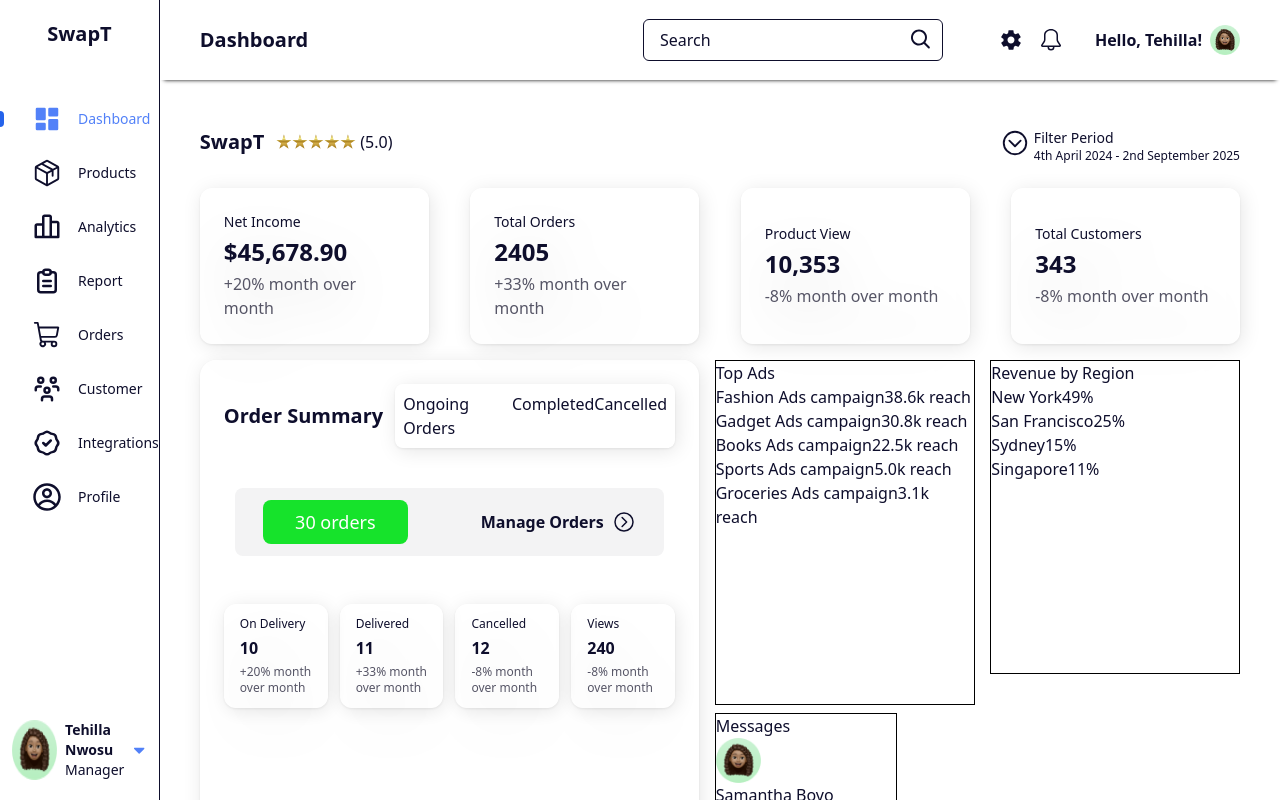
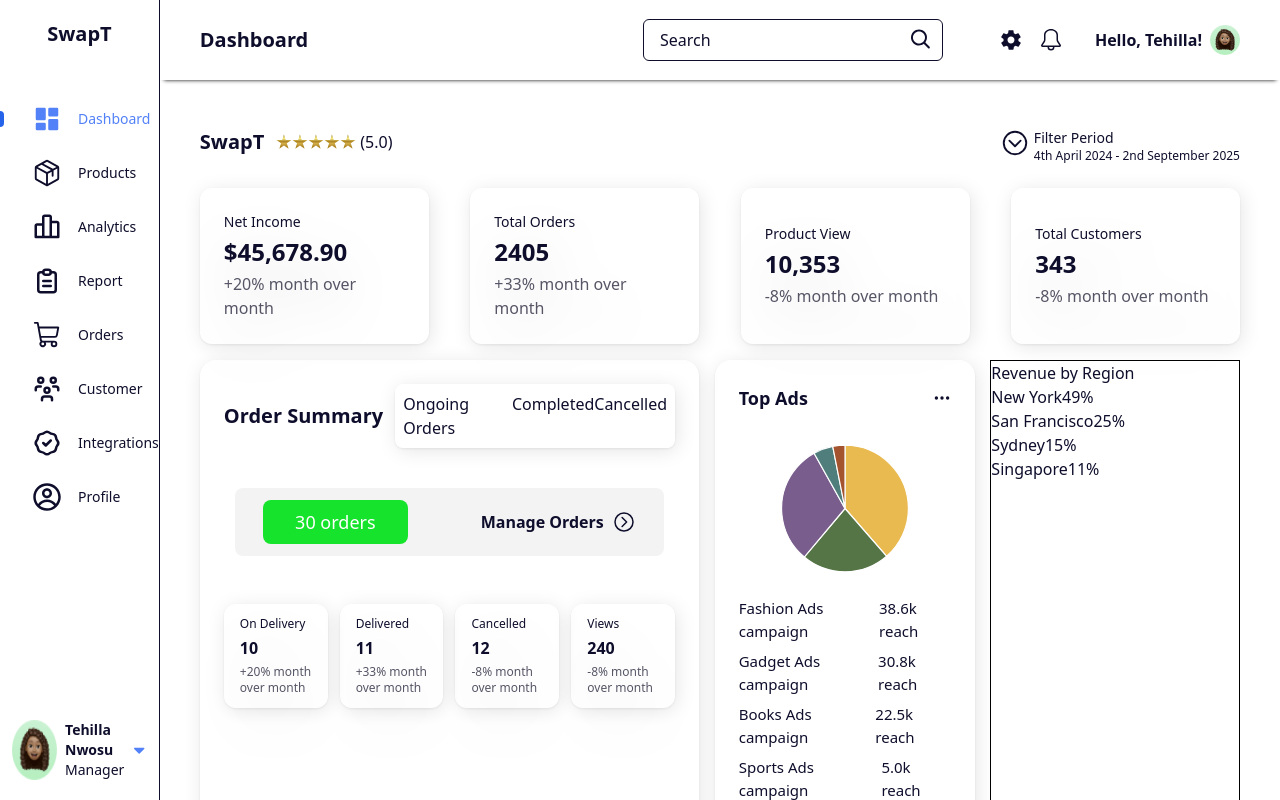
Before and after one commit to CruxndDev/cruxnd-store-admin, a Next.js app: page /dashboard in a window 1280 px wide. Built offline with nearby package versions, Linux system fonts and the light colour scheme.

Commit message:
Fixed error

```diff
--- a/app/globals.css
+++ b/app/globals.css
@@ -42,6 +42,10 @@
   @apply font-medium text-gray text-xs;
 }
 
+.adsReachWrapper div {
+  @apply text-md flex justify-between;
+}
+
 
 
 .custom-shadow {
--- a/components/adminPanel/dashboard/quickAccessCards/OrderSummaryCard.jsx
+++ b/components/adminPanel/dashboard/quickAccessCards/OrderSummaryCard.jsx
@@ -3,7 +3,7 @@ import { IoChevronForwardCircleOutline } from "react-icons/io5";
 
 const OrderSummaryCard = () => {
   return (
-    <div className="w-[48%] h-[100%] flex flex-col rounded-2xl custom-shadow px-6 py-6">
+    <div className="w-[48%] h-[35em] flex flex-col rounded-2xl custom-shadow px-6 py-6">
       <div className="w-full flex justify-between items-center mb-10">
         <h2 className="text-xl font-semibold">Order Summary</h2>
         <div className="custom-shadow rounded-lg p-2 flex justify-between w-[62%]">
--- a/components/adminPanel/dashboard/quickAccessCards/TopAdsCard.jsx
+++ b/components/adminPanel/dashboard/quickAccessCards/TopAdsCard.jsx
@@ -1,12 +1,26 @@
+import Image from "next/image";
+import pieChart from "@public/piechart.svg";
+import { BsThreeDots } from "react-icons/bs";
+
 const TopAdsCard = () => {
   return (
-    <div className="overflow-hidden border border-black w-full h-[55%] mb-2">
-      <div>
+    <div className="w-full h-[53%] rounded-2xl custom-shadow flex flex-col px-6 py-6">
+      <div className="font-semibold text-lg flex justify-between items-center mb-8">
         <h3>Top Ads</h3>
+        <button className="cursor-pointer w-fit self-center">
+        <BsThreeDots />
+        </button>
       </div>
 
-      <div>
-        <div>
+      <Image
+        src={pieChart}
+        alt="Pie Chart"
+        width={200}
+        height={200}
+        className="w-32 mb-6 self-center"
+      />
+
+      <div className="adsReachWrapper grid gap-y-2">
         <div>
           <span>Fashion Ads campaign</span>
           <span>38.6k reach</span>
@@ -33,7 +47,6 @@ const TopAdsCard = () => {
         </div>
       </div>
     </div>
-    </div>
   );
 };
 
--- a/tailwind.config.js
+++ b/tailwind.config.js
@@ -15,7 +15,7 @@ module.exports = {
         'lightGray': '#F3F3F4',
       },
       fontSize: {
-        'text-md': '15px',
+        'md': '15px',
       }
     },
   },
```
Also changed, not shown: public/piechart.svg (added). Lines whose indentation alone changed are shown as unchanged.
